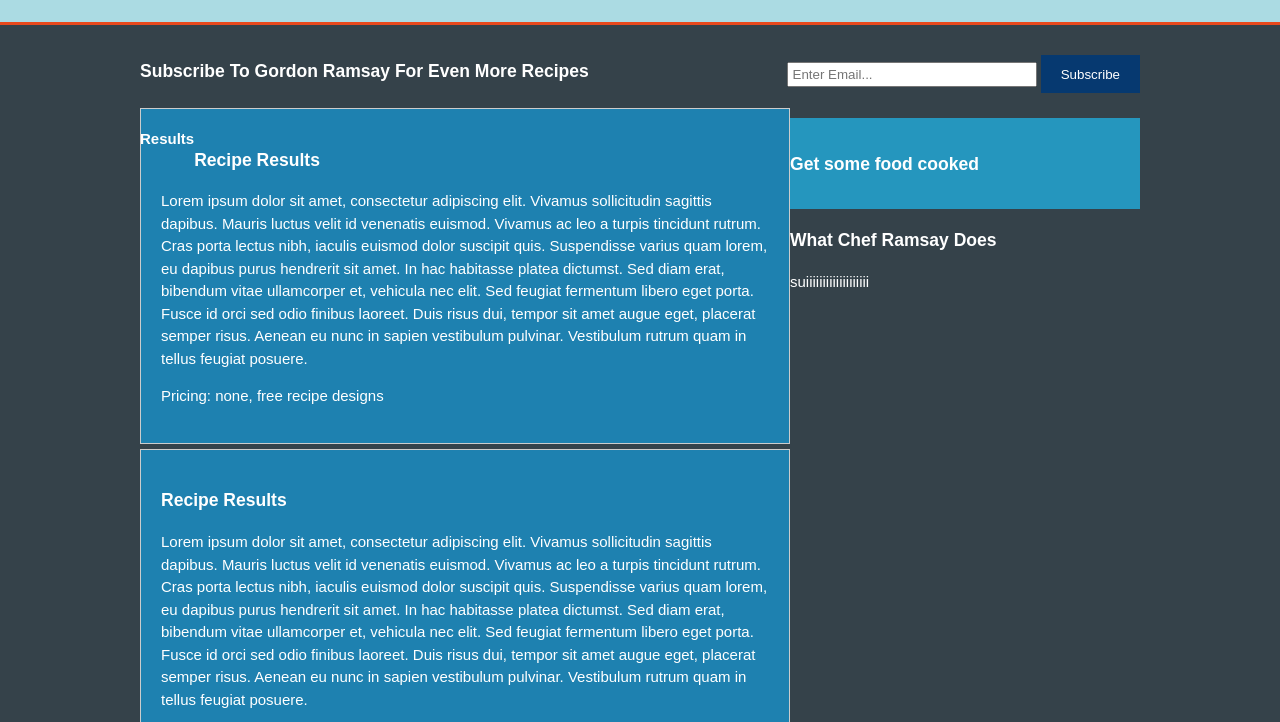
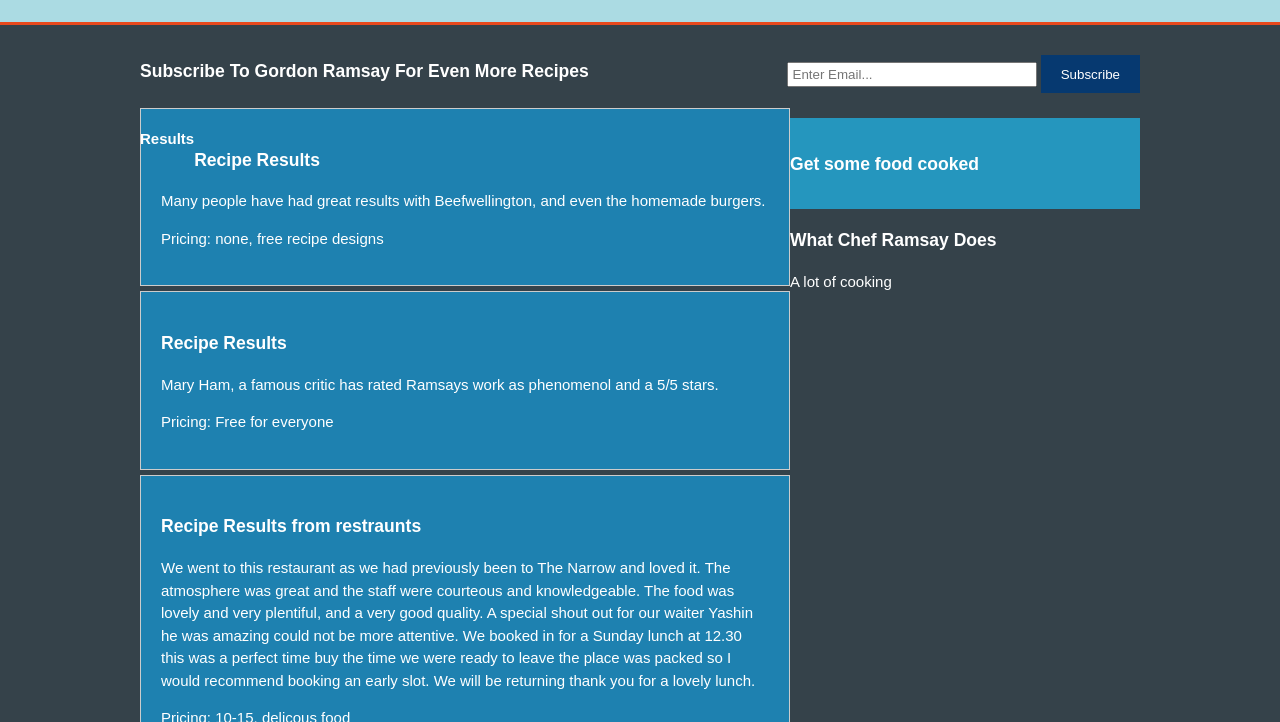
Before and after one commit to APGordonS/APGordonS.github.io, a plain HTML site: page result.html in a window 1280 px wide. Shown: the part 78-800 px from the top of the page. Drawn offline with Linux system fonts and the light colour scheme.

Commit message:
Update result.html

```diff
--- a/result.html
+++ b/result.html
@@ -38,18 +38,19 @@
                    <ul id="services">
                        <li>
                            <h3>Recipe Results</h3>
-                           <p>Lorem ipsum dolor sit amet, consectetur adipiscing elit. Vivamus sollicitudin sagittis dapibus. Mauris luctus velit id venenatis euismod. Vivamus ac leo a turpis tincidunt rutrum. Cras porta lectus nibh, iaculis euismod dolor suscipit quis. Suspendisse varius quam lorem, eu dapibus purus hendrerit sit amet. In hac habitasse platea dictumst. Sed diam erat, bibendum vitae ullamcorper et, vehicula nec elit. Sed feugiat fermentum libero eget porta. Fusce id orci sed odio finibus laoreet. Duis risus dui, tempor sit amet augue eget, placerat semper risus. Aenean eu nunc in sapien vestibulum pulvinar. Vestibulum rutrum quam in tellus feugiat posuere.</p>
+                           <p>Many people have had great results with Beefwellington, and even the homemade burgers. </p>
                            <p>Pricing: none, free recipe designs</p>
                        </li>
                        <li>
                         <h3>Recipe Results</h3>
-                        <p>Lorem ipsum dolor sit amet, consectetur adipiscing elit. Vivamus sollicitudin sagittis dapibus. Mauris luctus velit id venenatis euismod. Vivamus ac leo a turpis tincidunt rutrum. Cras porta lectus nibh, iaculis euismod dolor suscipit quis. Suspendisse varius quam lorem, eu dapibus purus hendrerit sit amet. In hac habitasse platea dictumst. Sed diam erat, bibendum vitae ullamcorper et, vehicula nec elit. Sed feugiat fermentum libero eget porta. Fusce id orci sed odio finibus laoreet. Duis risus dui, tempor sit amet augue eget, placerat semper risus. Aenean eu nunc in sapien vestibulum pulvinar. Vestibulum rutrum quam in tellus feugiat posuere.</p>
+                        <p>Mary Ham, a famous critic has rated Ramsays work as phenomenol and a 5/5 stars.</p>
                         <p>Pricing: Free for everyone</p>
                     </li>
                     <li>
-                        <h3>Recipe Results</h3>
-                        <p>Lorem ipsum dolor sit amet, consectetur adipiscing elit. Vivamus sollicitudin sagittis dapibus. Mauris luctus velit id venenatis euismod. Vivamus ac leo a turpis tincidunt rutrum. Cras porta lectus nibh, iaculis euismod dolor suscipit quis. Suspendisse varius quam lorem, eu dapibus purus hendrerit sit amet. In hac habitasse platea dictumst. Sed diam erat, bibendum vitae ullamcorper et, vehicula nec elit. Sed feugiat fermentum libero eget porta. Fusce id orci sed odio finibus laoreet. Duis risus dui, tempor sit amet augue eget, placerat semper risus. Aenean eu nunc in sapien vestibulum pulvinar. Vestibulum rutrum quam in tellus feugiat posuere.</p>
-                        <p>Pricing: none, free recipe designs</p>
+                        <h3>Recipe Results from restraunts</h3>
+                        <p>We went to this restaurant as we had previously been to The Narrow and loved it. The atmosphere was great and the staff were courteous and knowledgeable. The food was lovely and very plentiful, and a very good quality. A special shout out for our waiter Yashin he was amazing could not be more attentive. We booked in for a Sunday lunch at 12.30 this was a perfect time buy the time we were ready to leave the place was packed so I would recommend booking an early slot.
+                            We will be returning thank you for a lovely lunch.</p>
+                        <p>Pricing: 10-15, delicous food</p>
                     </li>
 
                    </ul>
@@ -60,7 +61,7 @@
 
                     </div>
                     <h3>What Chef Ramsay Does</h3>
-                    <P>suiiiiiiiiiiiiiiiiiii</P>
+                    <P>A lot of cooking</P>
 
                 </aside>
             </div>
```
